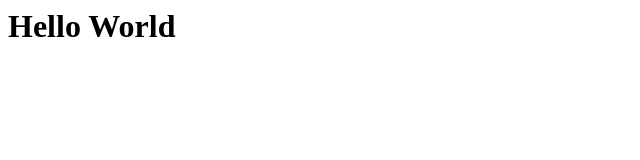
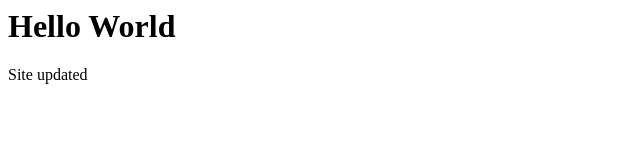
Before and after one commit to avecNava/spm, a plain HTML site: page index.htm in a window 1280 px wide. Shown: the full height of the page, 0-640 px from the left. Drawn offline with Linux system fonts and the light colour scheme.

Commit message:
Update index.htm

```diff
--- a/index.htm
+++ b/index.htm
@@ -1 +1,2 @@
 <h1>Hello World</h1>
+<p>Site updated</p>
```
